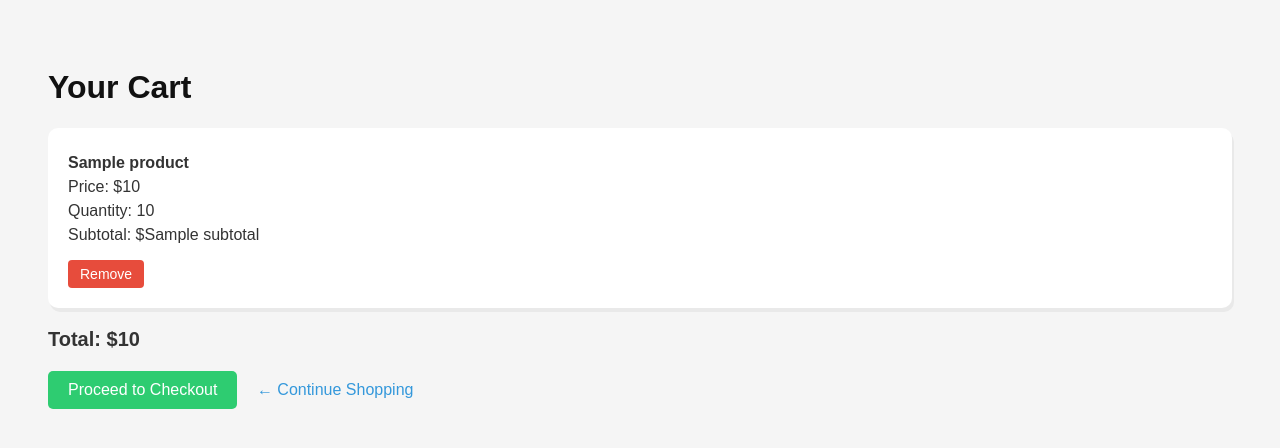
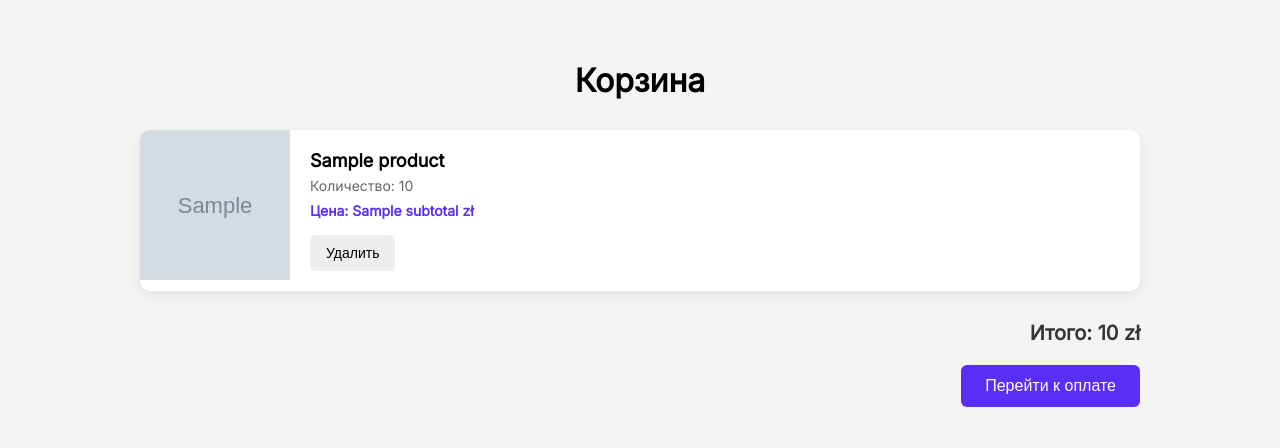
Before and after one commit to kiryushas/sk8-shop, a Django app: template shop/templates/shop/cart.html in a window 1280 px wide. Shown: the top 448 px of the page. Run offline with Django 4.2, Linux system fonts and the light colour scheme; the template is opened without the code that fills it: most values are stand-ins (such as "Sample title", 1, 10 or a date in 2020); grey boxes marked "Sample" are stand-in pictures.

Commit message:
Обновлён дизайн корзины в стиле WSS

```diff
--- a/shop/templates/shop/cart.html
+++ b/shop/templates/shop/cart.html
@@ -1,100 +1,138 @@
 <!DOCTYPE html>
 <html>
 <head>
-    <title>Your Cart</title>
+    <title>Корзина</title>
+    <link href="https://fonts.googleapis.com/css2?family=Inter&display=swap" rel="stylesheet">
     <style>
         body {
-            font-family: Arial, sans-serif;
-            background: #f5f5f5;
+            font-family: 'Inter', sans-serif;
+            background-color: #f4f4f4;
             padding: 40px;
+            margin: 0;
+        }
+
+        .container {
+            max-width: 1000px;
+            margin: auto;
+        }
+
+        h1 {
+            text-align: center;
+            margin-bottom: 30px;
+        }
+
+        .cart-item {
+            display: flex;
+            background-color: #fff;
+            margin-bottom: 20px;
+            border-radius: 10px;
+            overflow: hidden;
+            box-shadow: 0 4px 12px rgba(0,0,0,0.08);
+        }
+
+        .cart-item img {
+            width: 150px;
+            height: 150px;
+            object-fit: cover;
+        }
+
+        .cart-details {
+            flex-grow: 1;
+            padding: 20px;
+        }
+
+        .cart-details h3 {
+            margin: 0;
+            font-size: 18px;
+        }
+
+        .cart-details p {
+            margin: 6px 0;
+            font-size: 14px;
+            color: #666;
+        }
+
+        .cart-details .price {
+            font-weight: bold;
+            color: #5a2ef5;
+            margin-top: 8px;
+        }
+
+        .remove-btn {
+            background-color: #eee;
+            border: none;
+            padding: 10px 16px;
+            font-size: 14px;
+            cursor: pointer;
+            border-radius: 6px;
+            transition: 0.2s;
+            margin-top: 10px;
+        }
+
+        .remove-btn:hover {
+            background-color: #ddd;
+        }
+
+        .total-section {
+            text-align: right;
+            margin-top: 30px;
+        }
+
+        .total-price {
+            font-size: 20px;
+            font-weight: bold;
             color: #333;
         }
 
-        h1 {
-            color: #111;
-            font-size: 32px;
+        .checkout-btn {
+            margin-top: 20px;
+            background-color: #5a2ef5;
+            color: white;
+            border: none;
+            padding: 12px 24px;
+            font-size: 16px;
+            border-radius: 6px;
+            cursor: pointer;
         }
 
-        .cart-item {
-            background: #fff;
-            padding: 20px;
-            margin-bottom: 20px;
-            border-radius: 10px;
-            box-shadow: 2px 4px rgba(0, 0, 0, 0.05);
-        }
-
-        .cart-item p {
-            margin: 6px 0;
-        }
-
-        .remove-btn {
-            display: inline-block;
-            margin-top: 10px;
-            padding: 6px 12px;
-            background: #e74c3c;
-            color: #fff;
-            border: none;
-            text-decoration: none;
-            border-radius: 4px;
-            font-size: 14px;
-        }
-
-        .remove-btn:hover {
-            background: #c0392b;
-        }
-
-        .total {
-            font-size: 20px;
-            font-weight: bold;
-            margin-top: 20px;
-        }
-
-        .checkout {
-            display: inline-block;
-            margin-top: 20px;
-            padding: 10px 20px;
-            background: #2ecc71;
-            color: white;
-            text-decoration: none;
-            border-radius: 5px;
-            font-size: 16px;
-        }
-
-        .checkout:hover {
-            background: #27ae60;
-        }
-
-        .back {
-            margin-left: 15px;
-            color: #3498db;
-            text-decoration: none;
-            font-size: 16px;
-        }
-
-        .back:hover {
-            text-decoration: underline;
+        .checkout-btn:hover {
+            background-color: #4729c9;
         }
     </style>
 </head>
 <body>
-    <h1>Your Cart</h1>
+    <div class="container">
+        <h1>Корзина</h1>
 
-    {% if cart %}
-        {% for item in cart %}
+        {% if cart %}
+            {% for item in cart %}
             <div class="cart-item">
-                <p><strong>{{ item.product.name }}</strong></p>
-                <p>Price: ${{ item.product.price }}</p>
-                <p>Quantity: {{ item.quantity }}</p>
-                <p>Subtotal: ${{ item.subtotal }}</p>
-                <a href="{% url 'remove_from_cart' item.product.id %}" class="remove-btn">Remove</a>
+                {% if item.product.image %}
+                    <img src="{{ item.product.image.url }}" alt="{{ item.product.name }}">
+                {% else %}
+                    <img src="https://via.placeholder.com/150x150?text=No+Image" alt="No image">
+                {% endif %}
+                <div class="cart-details">
+                    <h3>{{ item.product.name }}</h3>
+                    <p>Количество: {{ item.quantity }}</p>
+                    <p class="price">Цена: {{ item.subtotal }} zł</p>
+                    <form action="{% url 'remove_from_cart' item.product.id %}" method="post">
+                        {% csrf_token %}
+                        <button type="submit" class="remove-btn">Удалить</button>
+                    </form>
+                </div>
             </div>
-        {% endfor %}
-        <div class="total">Total: ${{ total }}</div>
-        <a class="checkout" href="{% url 'checkout' %}">Proceed to Checkout</a>
-        <a class="back" href="{% url 'product_list' %}">← Continue Shopping</a>
-    {% else %}
-        <p>Your cart is empty.</p>
-        <a class="back" href="{% url 'product_list' %}">← Back to products</a>
-    {% endif %}
+            {% endfor %}
+
+            <div class="total-section">
+                <div class="total-price">Итого: {{ total }} zł</div>
+                <a href="{% url 'checkout' %}">
+                    <button class="checkout-btn">Перейти к оплате</button>
+                </a>
+            </div>
+        {% else %}
+            <p>Корзина пуста.</p>
+        {% endif %}
+    </div>
 </body>
 </html>
```
